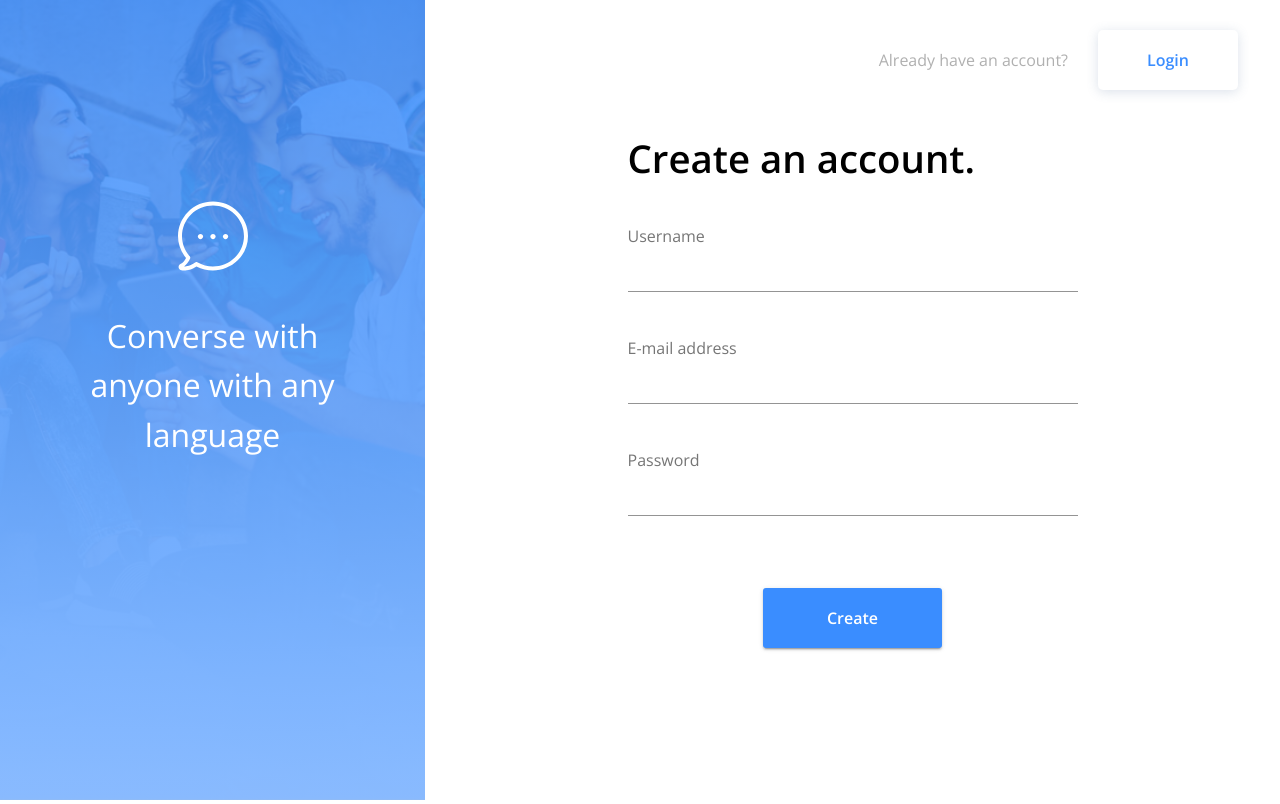
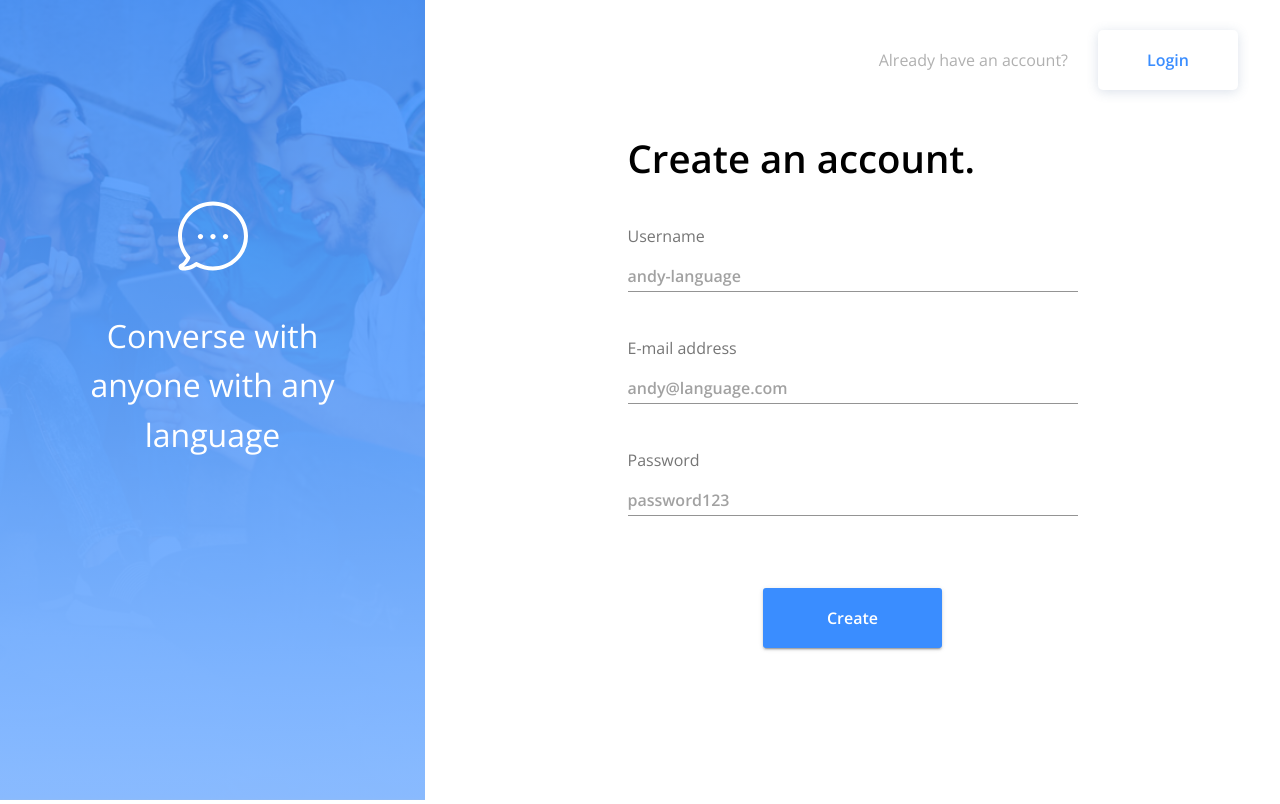
Before and after one commit to KyleMcKell/hatchways-messenger, a React (Create React App) app in the folder client/: page / in a window 1280 px wide. Built offline with nearby package versions, Linux system fonts and the light colour scheme; no server answers.

Commit message:
added placeholder text

```diff
--- a/client/src/Login.js
+++ b/client/src/Login.js
@@ -47,6 +47,7 @@ const Login = (props) => {
             aria-label="username"
             name="username"
             type="text"
+            placeholder="andy@language.com"
           />
         </FormField>
         <FormField>
@@ -56,6 +57,7 @@ const Login = (props) => {
             aria-label="password"
             type="password"
             name="password"
+            placeholder="password123"
             InputProps={{
               endAdornment: <ForgotLink />
             }}
--- a/client/src/Signup.js
+++ b/client/src/Signup.js
@@ -47,6 +47,7 @@ const Login = (props) => {
             name="username"
             type="text"
             id="username"
+            placeholder="andy-language"
             required
           />
         </FormField>
@@ -58,6 +59,7 @@ const Login = (props) => {
             type="email"
             name="email"
             id="email"
+            placeholder="andy@language.com"
             required
           />
         </FormField>
@@ -70,6 +72,7 @@ const Login = (props) => {
             inputProps={{ minLength: 6 }}
             name="password"
             id="password"
+            placeholder="password123"
             required
           />
         </FormField>
```
